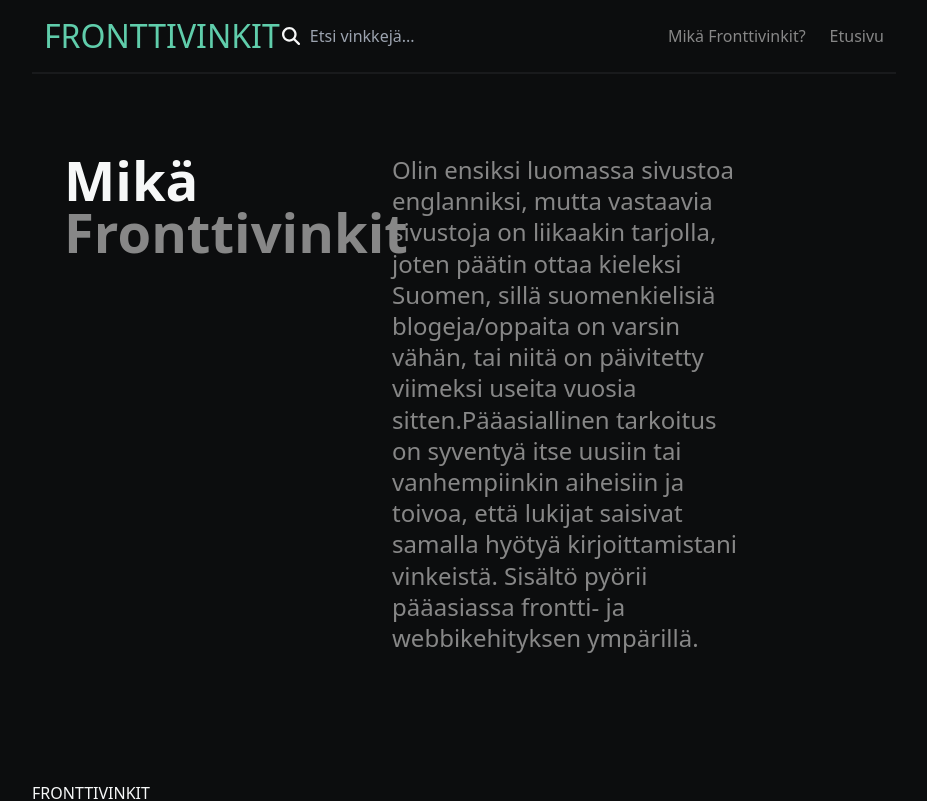
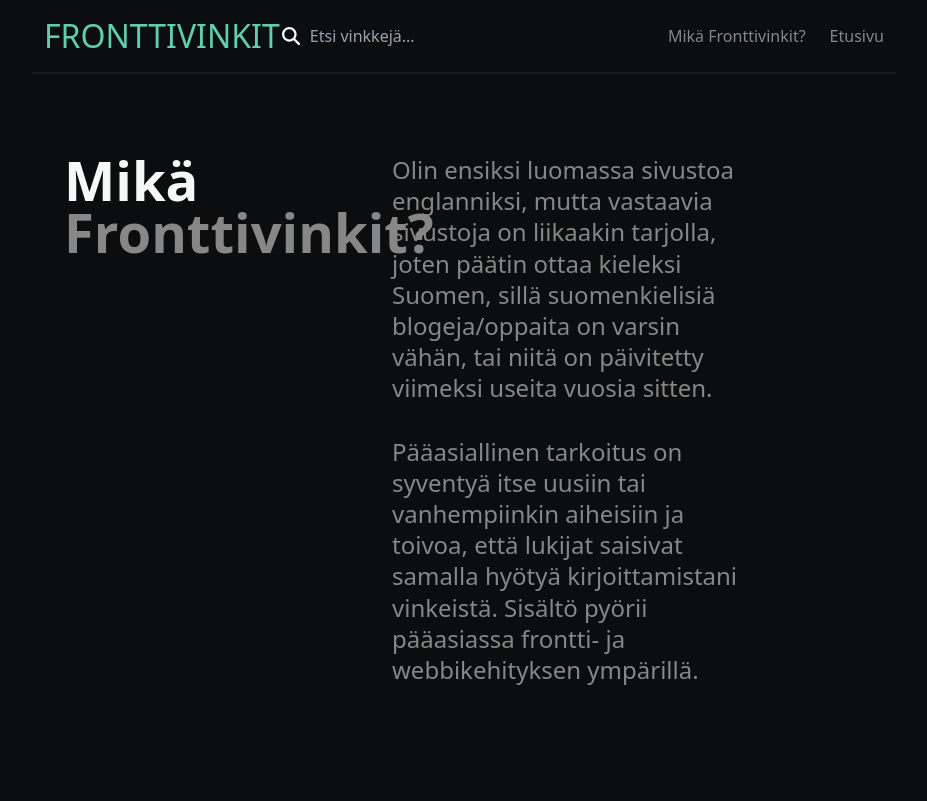
Before and after one commit to juusorutanen/fronttivinkit, a Next.js app: page /about in a window 1280 px wide. Shown: the top 801 px of the page, without its empty margins (176-1103 px from the left). Built offline with nearby package versions, Linux system fonts and the light colour scheme.

Commit message:
add about page

```diff
--- a/app/about/page.jsx
+++ b/app/about/page.jsx
@@ -3,7 +3,7 @@ export const metadata = {
   alternates: {
     canonical: "/mika-fronttivinkit",
     languages: {
-      "en-US": "/en-US",
+      "fi-FI": "/fi-FI",
     },
   },
   title: "Fronttivinkit — Mikä Fronttivinkit?",
@@ -20,12 +20,11 @@ export default function About() {
     <div className="my-20 flex-col flex lg:grid lg:grid-cols-12">
       <div className="text-display col-span-4">
         <h1 className="mb-8 lg:pl-8">
-          Mikä <span className="text-light-gray">Fronttivinkit</span>
+          Mikä <span className="text-light-gray">Fronttivinkit?</span>
         </h1>
       </div>
       <div className=" col-start-6 col-span-5 max-w-xl lg:max-w-none text-h5 md:text-h4  leading-[130%] text-light-gray font-medium space-y-7">
         <p className="space-y-8 flex flex-col">
-          <p>
             <span>
               Olin ensiksi luomassa sivustoa englanniksi, mutta vastaavia
               sivustoja on liikaakin tarjolla, joten päätin ottaa kieleksi
@@ -38,7 +37,6 @@ export default function About() {
               kirjoittamistani vinkeistä. Sisältö pyörii pääasiassa frontti- ja
               webbikehityksen ympärillä.
             </span>
-          </p>
         </p>
       </div>
     </div>
```
